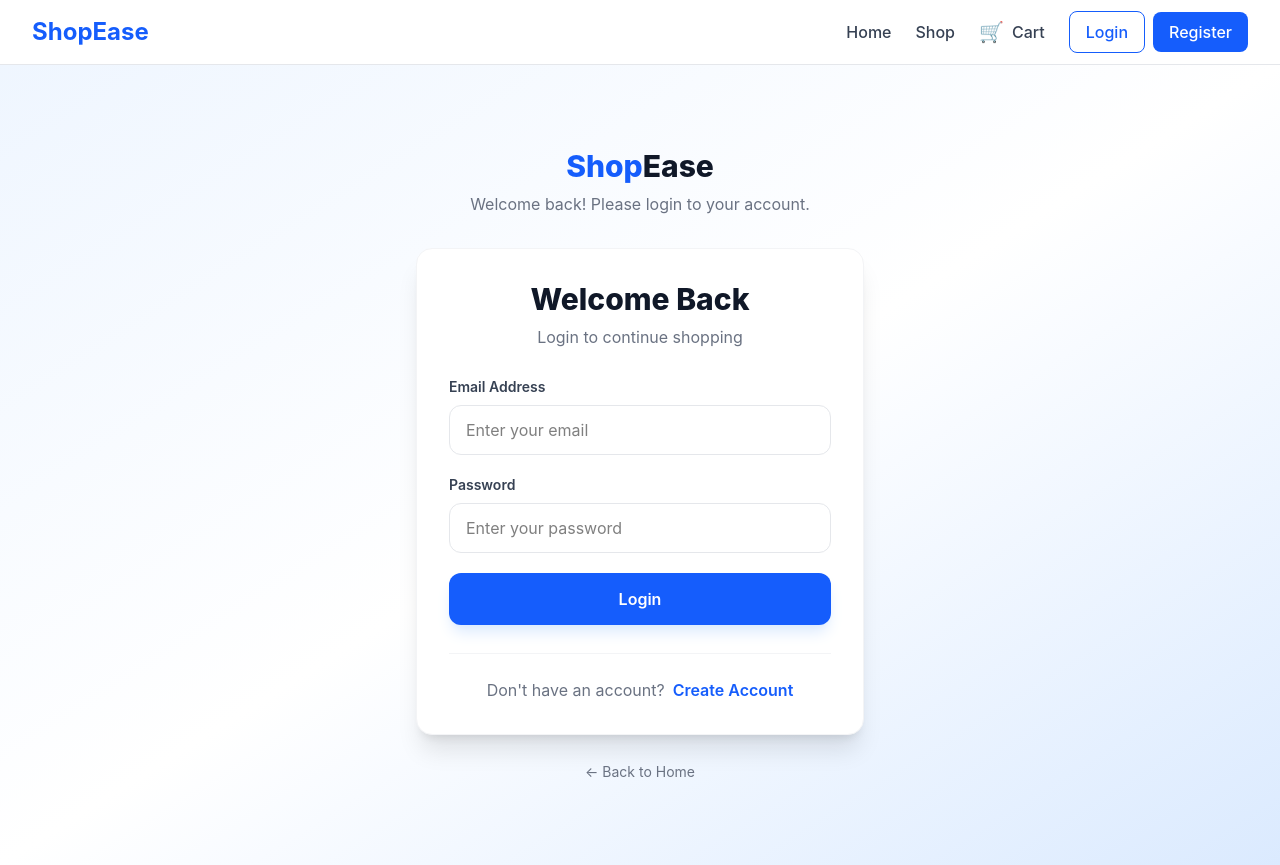
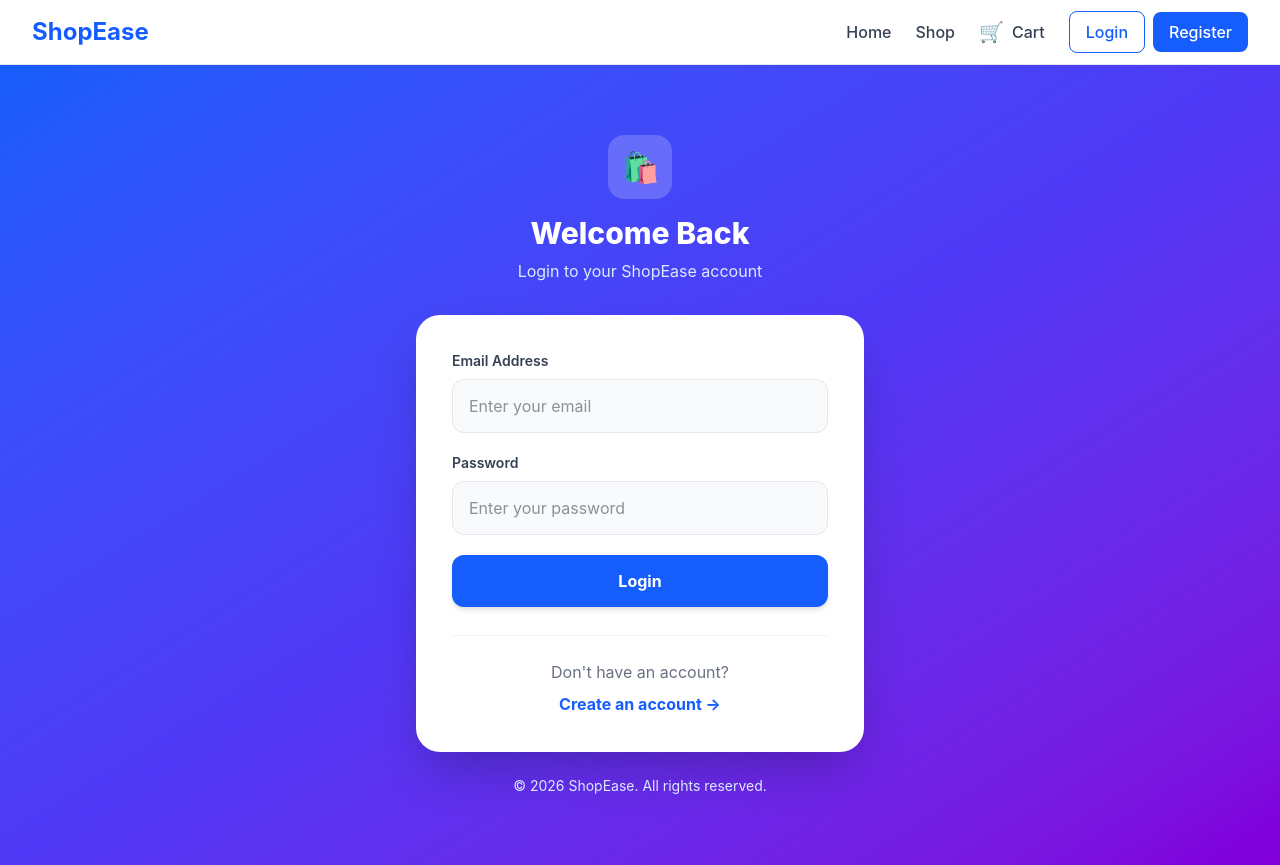
Before and after one commit to Abdulrehman-gujjar/Shop-Ease, a React (Vite) app in the folder Front-End/: page /login in a window 1280 px wide. Built offline with nearby package versions, Linux system fonts and the light colour scheme.

Commit message:
Fix user login API endpoint

```diff
--- a/Front-End/src/pages/Login.jsx
+++ b/Front-End/src/pages/Login.jsx
@@ -1,148 +1,156 @@
 import { useState } from "react";
 import { Link, useNavigate } from "react-router-dom";
 
+const API_URL = "https://shop-ease-backend-blush.vercel.app";
+
 function Login() {
+  const navigate = useNavigate();
+
   const [email, setEmail] = useState("");
   const [password, setPassword] = useState("");
 
-  const navigate = useNavigate();
+  const [loading, setLoading] = useState(false);
+  const [error, setError] = useState("");
 
-  const handleSubmit = async (e) => {
-    e.preventDefault();
+  const handleLogin = async (event) => {
+    event.preventDefault();
+
+    setLoading(true);
+    setError("");
 
     try {
-      const response = await fetch(
-        "https://shop-ease-backend-blush.vercel.app",
-        {
+      const response = await fetch(`${API_URL}/api/users/login`, {
         method: "POST",
         headers: {
           "Content-Type": "application/json",
         },
         body: JSON.stringify({
-            email,
+          email: email.trim().toLowerCase(),
           password,
         }),
-        }
-      );
+      });
 
       const data = await response.json();
 
-      if (response.ok) {
+      console.log("Login API Response:", data);
+
+      if (!response.ok) {
+        throw new Error(
+          data.message || "Login failed. Please check your details."
+        );
+      }
+
+      if (data.token) {
         localStorage.setItem("token", data.token);
+      }
+
+      if (data.user) {
         localStorage.setItem("user", JSON.stringify(data.user));
-
-        // Tell Navbar that login happened
-        window.dispatchEvent(
-          new CustomEvent("authChange", {
-            detail: data.user,
-          })
-        );
+      }
 
       alert("Login Successful!");
 
       navigate("/");
-      } else {
-        alert(data.message || "Invalid credentials");
-      }
     } catch (error) {
-      console.error(error);
-      alert("Server error, try again later.");
+      console.error("Login Error:", error);
+
+      setError(
+        error.message || "Server error. Please try again later."
+      );
+    } finally {
+      setLoading(false);
     }
   };
 
   return (
-    <div className="min-h-screen bg-gradient-to-br from-blue-50 via-white to-blue-100 flex items-center justify-center px-4 py-12">
+    <div className="min-h-screen bg-gradient-to-br from-blue-600 via-indigo-600 to-purple-700 flex items-center justify-center px-4 py-12">
+      <div className="w-full max-w-md">
+        <div className="mb-8 text-center text-white">
+          <div className="mb-4 inline-flex h-16 w-16 items-center justify-center rounded-2xl bg-white/20 text-3xl backdrop-blur">
+            🛍️
+          </div>
 
-      <div className="w-full max-w-md">
+          <h1 className="text-3xl font-extrabold">
+            Welcome Back
+          </h1>
 
-        <div className="text-center mb-8">
-          <Link
-            to="/"
-            className="text-3xl font-extrabold text-blue-600"
-          >
-            Shop<span className="text-gray-900">Ease</span>
-          </Link>
-
-          <p className="text-gray-500 mt-2">
-            Welcome back! Please login to your account.
+          <p className="mt-2 text-blue-100">
+            Login to your ShopEase account
           </p>
         </div>
 
-        <div className="bg-white rounded-2xl shadow-xl border border-gray-100 p-6 sm:p-8">
+        <div className="rounded-3xl bg-white p-7 shadow-2xl md:p-9">
+          {error && (
+            <div className="mb-5 rounded-xl bg-red-100 px-4 py-3 text-sm text-red-700">
+              {error}
+            </div>
+          )}
 
-          <h1 className="text-2xl sm:text-3xl font-extrabold text-gray-900 text-center">
-            Welcome Back
-          </h1>
-
-          <p className="text-center text-gray-500 mt-2 mb-7">
-            Login to continue shopping
-          </p>
-
-          <form onSubmit={handleSubmit} className="space-y-5">
-
+          <form onSubmit={handleLogin} className="space-y-5">
             <div>
-              <label className="block text-sm font-semibold text-gray-700 mb-2">
+              <label
+                htmlFor="email"
+                className="mb-2 block text-sm font-semibold text-gray-700"
+              >
                 Email Address
               </label>
 
               <input
+                id="email"
                 type="email"
+                value={email}
+                onChange={(event) => setEmail(event.target.value)}
                 placeholder="Enter your email"
-                value={email}
-                onChange={(e) => setEmail(e.target.value)}
                 required
-                className="w-full border border-gray-200 px-4 py-3 rounded-xl outline-none focus:border-blue-500 focus:ring-4 focus:ring-blue-100 transition"
+                className="w-full rounded-xl border border-gray-200 bg-gray-50 px-4 py-3.5 text-gray-800 outline-none transition focus:border-blue-500 focus:bg-white focus:ring-2 focus:ring-blue-500"
               />
             </div>
 
             <div>
-              <label className="block text-sm font-semibold text-gray-700 mb-2">
+              <label
+                htmlFor="password"
+                className="mb-2 block text-sm font-semibold text-gray-700"
+              >
                 Password
               </label>
 
               <input
+                id="password"
                 type="password"
+                value={password}
+                onChange={(event) => setPassword(event.target.value)}
                 placeholder="Enter your password"
-                value={password}
-                onChange={(e) => setPassword(e.target.value)}
                 required
-                className="w-full border border-gray-200 px-4 py-3 rounded-xl outline-none focus:border-blue-500 focus:ring-4 focus:ring-blue-100 transition"
+                className="w-full rounded-xl border border-gray-200 bg-gray-50 px-4 py-3.5 text-gray-800 outline-none transition focus:border-blue-500 focus:bg-white focus:ring-2 focus:ring-blue-500"
               />
             </div>
 
             <button
               type="submit"
-              className="w-full bg-blue-600 text-white py-3.5 rounded-xl font-semibold hover:bg-blue-700 transition shadow-lg shadow-blue-100"
+              disabled={loading}
+              className="w-full rounded-xl bg-blue-600 py-3.5 font-bold text-white shadow-md transition hover:bg-blue-700 disabled:cursor-not-allowed disabled:opacity-60"
             >
-              Login
+              {loading ? "Logging in..." : "Login"}
             </button>
-
           </form>
 
-          <div className="mt-7 pt-6 border-t border-gray-100 text-center">
+          <div className="mt-7 border-t border-gray-100 pt-6 text-center">
             <p className="text-gray-500">
               Don't have an account?
+            </p>
 
             <Link
               to="/register"
-                className="text-blue-600 font-semibold ml-2 hover:text-blue-700"
+              className="mt-2 inline-block font-bold text-blue-600 transition hover:text-blue-700"
             >
-                Create Account
+              Create an account →
             </Link>
-            </p>
+          </div>
         </div>
 
-        </div>
-
-        <div className="text-center mt-6">
-          <Link
-            to="/"
-            className="text-sm text-gray-500 hover:text-blue-600"
-          >
-            ← Back to Home
-          </Link>
-        </div>
-
+        <p className="mt-6 text-center text-sm text-blue-100">
+          © 2026 ShopEase. All rights reserved.
+        </p>
       </div>
     </div>
   );
```
Lines whose indentation alone changed are shown as unchanged.
